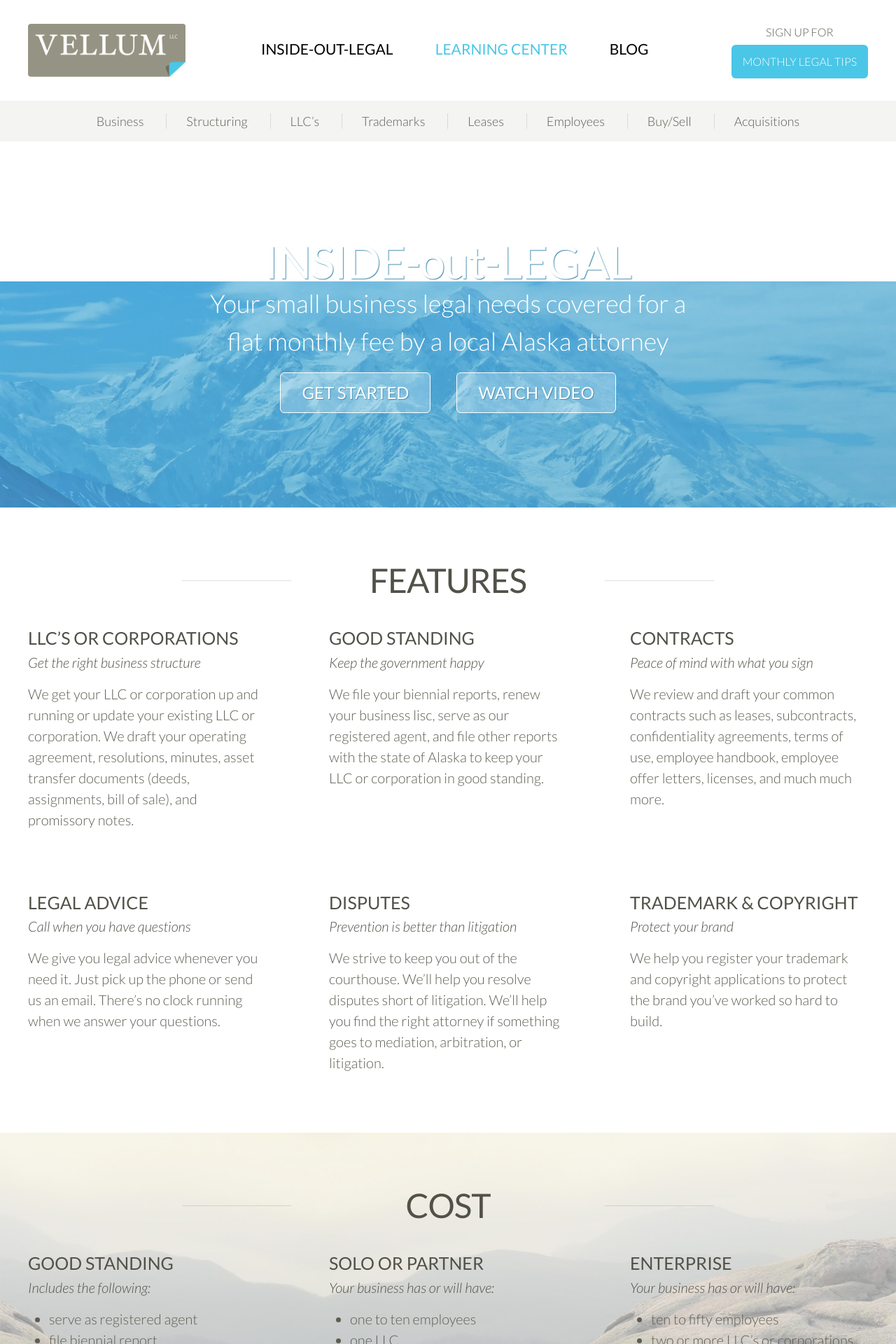
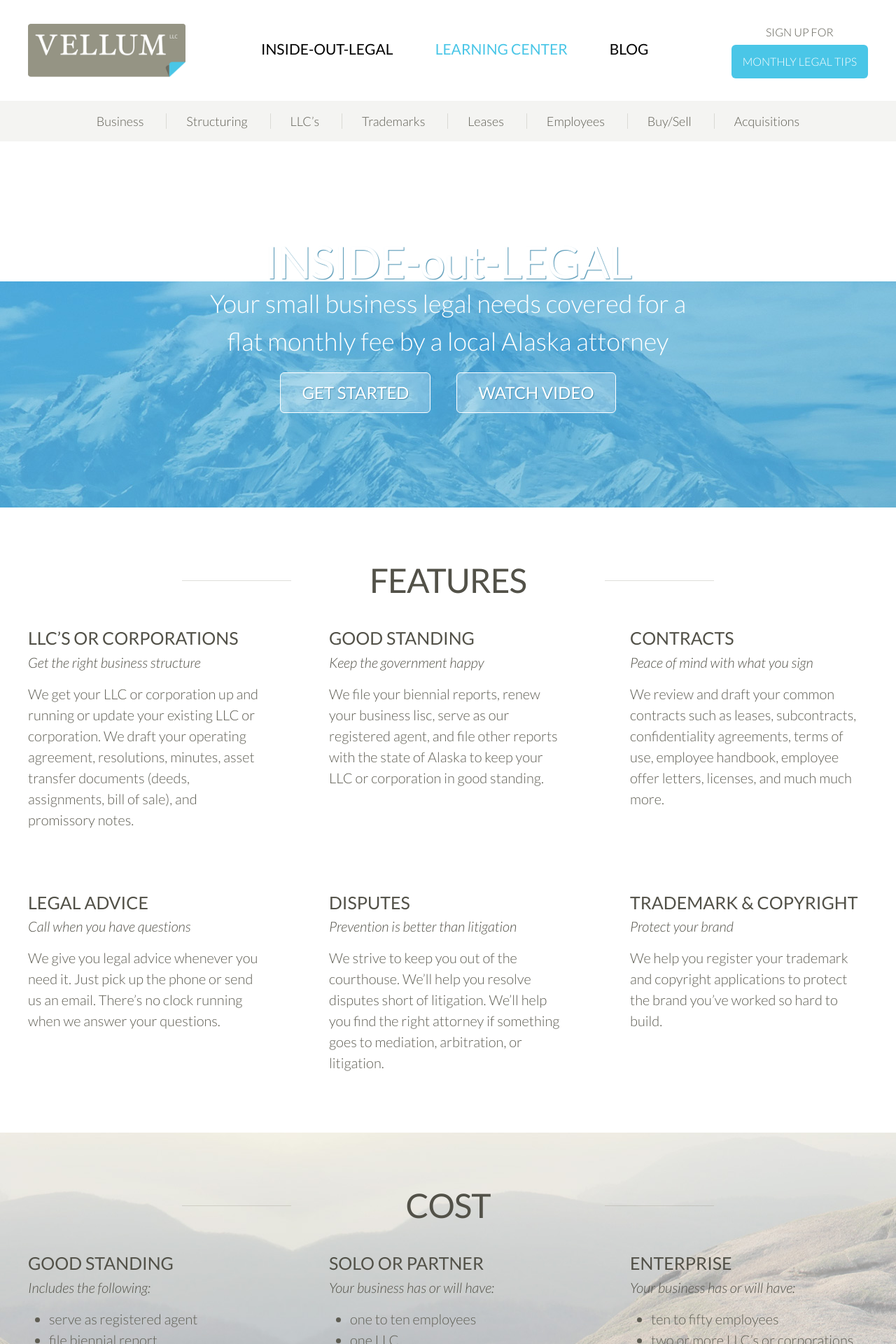
Before and after one commit to sundogmedia/sundogmedia.github.io, a Jekyll site: the page built from index.html, in a window 1280 px wide. Shown: the top 1920 px of the page at 70% size. Built offline with Jekyll 4.4.1, drawn with Linux system fonts in a browser that asks for light colours.

Commit message:
Still trying

```diff
--- a/_sass/_layout.scss
+++ b/_sass/_layout.scss
@@ -259,9 +259,7 @@
 
  }
 
- #home, #cost, #other{ background-position: 100% auto;  }
-
- #home { background: url('../images/bg-home.jpg') no-repeat center 200px; background-attachment: fixed; background-size: 100% auto;  padding-top: 140px; color: $background-color; text-align: center; font-size: 36px; min-height: 523px;
+ #home { background: url('../images/bg-home.jpg') no-repeat center 200px; background-attachment: fixed;   padding-top: 140px; color: $background-color; text-align: center; font-size: 36px; min-height: 523px;
 
  	h1{ color: $background-color; background: none; font-size: 64px; text-shadow: 1px 1px 1px #4a91b1; text-transform: none; margin: 0 auto;  }
 
@@ -269,7 +267,7 @@
 
  	a:hover{ background: $background-color; color: $link-color; text-shadow: none;  }
 
- 	@include media-query(1600) { background-size: auto;  }
+
 
  	@include media-query($on-tablet-portrait) { background-position: center 0; padding-top: 100px; font-size: 30px; background-size: auto 100%;
  		h1{ font-size: 58px;}
@@ -281,9 +279,9 @@
 
  }
 
- #cost{ background: url('../images/bg-cost.jpg') no-repeat center bottom; background-attachment: fixed;  background-size: 100% auto;
+ #cost{ background: url('../images/bg-cost.jpg') no-repeat center bottom; background-attachment: fixed;
 
- 	@include media-query(1600) { background-size: auto;  }
+
 
  	@include media-query($on-tablet-portrait) { background-position: center 0; background-size: auto 100%;  }
  }
@@ -392,13 +390,13 @@
 
  }
 
- #other{ background: url('../images/bg-other.jpg') no-repeat center top; background-attachment: fixed;  background-size: 100% auto;
+ #other{ background: url('../images/bg-other.jpg') no-repeat center top; background-attachment: fixed;
 
  	.one-third{ background: rgba(255,255,255,0.7); padding: 20px; border-radius: 3px; }
 
  	a{ font-weight: 400; }
 
- 	@include media-query(1600) { background-size: auto;  }
+
  }
 
 
```
